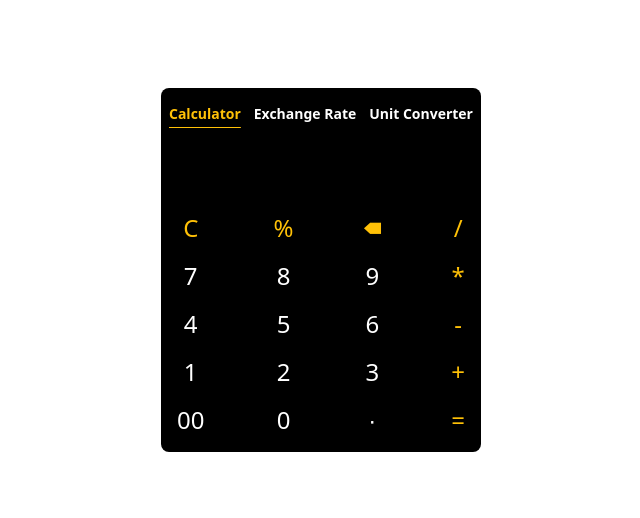
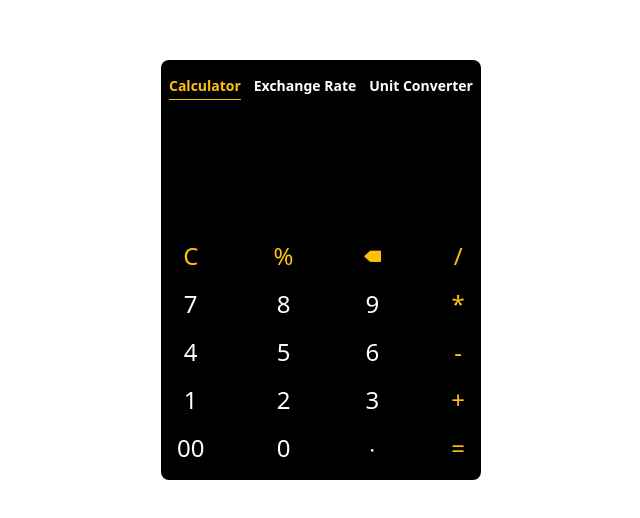
Before and after one commit to Yadandla/simple-calculator, a React (Vite) app: page / in a window 1280 px wide. Shown: the part 130-648 px from the top of the page, without its empty margins (319-959 px from the left). Built offline with nearby package versions, Linux system fonts and the light colour scheme.

Commit message:
checking

```diff
--- a/src/App.css
+++ b/src/App.css
@@ -8,8 +8,14 @@
   box-sizing: border-box;
 }
 
-/* .inner-div {
-    box-shadow: 0px 0px 0px 0px #808080b5, inset 0px 0px 20px 0px #80808042, 4px 4px 11px #808080b5, inset 2px 4px 6px #80808042;
-    backdrop-filter: brightness(1);
-    background: #00000000;
-} */
+.output::-webkit-scrollbar {
+  width: 1px;
+}
+
+.output::-webkit-scrollbar-track {
+  background-color: black;
+}
+
+.output::-webkit-scrollbar-thumb {
+  background-color: #FFC107;
+}
--- a/src/App.jsx
+++ b/src/App.jsx
@@ -32,13 +32,13 @@ function App() {
     <>
       <div className='outer-div relative top-0 left-0 w-full h-[100vh]'>
         <div className='inner-div absolute top-1/2 left-1/2 -translate-x-1/2 -translate-y-1/2 lg:w-80 md:w-80 sm:w-[18rem] h-auto bg-black p-2 rounded-lg'>
-          <div className='flex justify-between items-center pt-2 pb-10'>
+          <div className='flex justify-between items-center py-2'>
             <a className='capitalize text-primary text-sm font-semibold underline underline-offset-8'>calculator</a>
             <a className='capitalize text-white text-sm font-semibold'>exchange rate</a>
             <a className='capitalize text-white text-sm font-semibold'>unit converter</a>
           </div>
-          <div className='w-full h-10 overflow-hidden'>
-            <h5 className='text-right text-2xl text-white font-bold head'>{Numbers}</h5>
+          <div className='w-full h-10 flex justify-around items-end flex-col break-all break-words min-h-32 overflow-auto output'>
+            <h5 className='text-right text-2xl text-white font-bold pr-2'>{Numbers}</h5>
           </div>
           <div className='text-white font-medium flex justify-between items-center overflow-hidden'>
             <div className='flex justify-between items-center text-2xl flex-col'>
```
